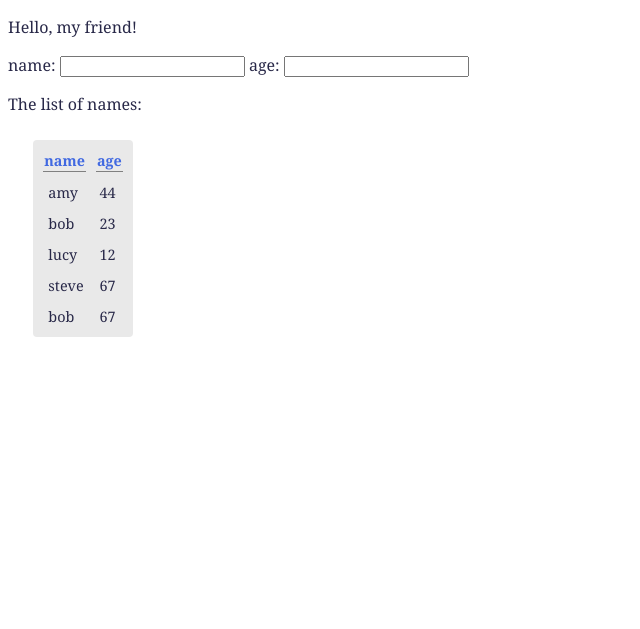
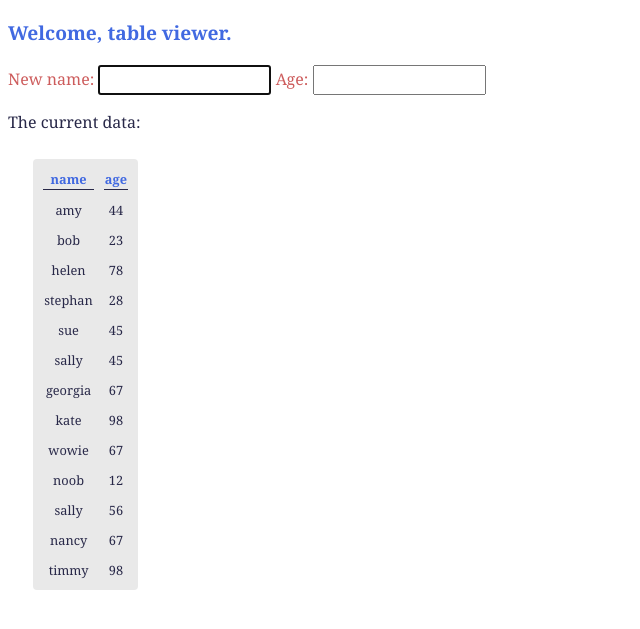
Before and after one commit to gusmairs/flask-app, a Flask app: page / in a window 1280 px wide. Shown: the top 629 px of the page, without its empty margins (0-640 px from the left). Run offline with Flask 2, Linux system fonts and the light colour scheme.

Commit message:
table view and entry working and clean, no templates

```diff
--- a/app.py
+++ b/app.py
@@ -3,22 +3,22 @@ import pandas as pd
 
 app = Flask(__name__, static_url_path='')
 
+def get_table():
+    names_df = pd.read_csv('names.txt')
+    tbl = names_df.to_html(border=0, index=False, escape=False)
+    return tbl
+
 @app.route('/')
 def index():
-    contacts = pd.read_csv('names.txt')
-    t = contacts.to_html(border=0, index=False, escape=True)
-    return render_template('index.html',
-                           message='Hello, my friend!',
-                           table=t)
+    return render_template('index.html')
+
+@app.route('/show', methods=['GET'])
+def show_table():
+    return jsonify({'table': get_table()})
 
 @app.route('/add', methods=['POST'])
-def add_name():
+def add_data():
     name, age = (request.json['name'], request.json['age'])
     with open('names.txt', 'a') as file:
         file.write(name + ',' + age + '\n')
-    contacts = pd.read_csv('names.txt')
-    t = contacts.to_html(border=0, index=False, escape=True)
-    return jsonify({'table': t})
-    # return render_template('index.html',
-    #                        message='New name added.',
-    #                        table=t)
+    return jsonify({'table': get_table()})
--- a/names.txt
+++ b/names.txt
@@ -1,6 +1,14 @@
 name,age
 amy,44
 bob,23
-lucy,12
-steve,67
-bob,67
+helen,78
+stephan,28
+sue,45
+sally,45
+georgia,67
+kate,98
+wowie,67
+noob,12
+sally,56
+nancy,67
+timmy,98
--- a/static/app.css
+++ b/static/app.css
@@ -3,8 +3,8 @@ html {
   color: #282848;
 }
 
-table.dataframe {
-  font-size: 0.9rem;
+table {
+  font-size: 0.8rem;
   margin: 2%;
   border-radius: 4px;
   border-spacing: 10px;
@@ -13,14 +13,26 @@ table.dataframe {
 
 th {
   color: royalblue;
-  font-style: normal;
   text-align: center;
-  border-bottom-width: 0.5px;
-  border-bottom-color: gray;
-  border-bottom-style: solid;
+  border-bottom: 1px solid #282848;
 }
 
 td {
-  text-align: left;
-  text-indent: 10%;
+  text-align: center;
 }
+
+#main {
+  font-size: 1.2rem;
+  color: royalblue;
+  font-weight: bold;
+}
+
+#name, #age {
+  height: 24px;
+  text-indent: 6px;
+  font-size: 0.8rem;
+}
+
+.label {
+  color: indianred;
+}
--- a/static/app.js
+++ b/static/app.js
@@ -5,18 +5,27 @@ add_name = function(n, a) {
         method: 'POST',
         data: JSON.stringify({'name': n, 'age': a}),
         success: function(resp) {
-            console.log('got it')
-            location.reload()
-            // $('#table_loc' ).load(resp)
+            $('#tbl').html(resp['table'])
         }
     })
 }
 
 $(document).ready(function() {
+    $.ajax({
+        url: '/show',
+        contentType: 'application/json',
+        method: 'GET',
+        success: function(resp) {
+            $('#tbl').html(resp['table'])
+            $('#name').focus()
+        }
+    })
     $('#age').on('keypress', function(e){
         if(e.which == 13) {
             add_name($('#name').val(),
                      $('#age').val())
+            $('#age').val('')
+            $('#name').val('').focus()
         }
     })
 })
--- a/templates/index.html
+++ b/templates/index.html
@@ -1,20 +1,21 @@
 <!DOCTYPE html>
 <html>
+
   <head>
-    <title>Flask Template Example</title>
+    <title>Flask jQuery Table Example</title>
     <link href='app.css' rel='stylesheet'>
     <script type="text/javascript" src="jquery.js"></script>
     <script type='text/javascript' src='app.js'></script>
   </head>
+
   <body>
+    <p id='main'>Welcome, table viewer.</p>
     <div>
-      <p>{{ message }}</p>
-      <div id='new_data'>
-        <span>name:</span> <input id='name'></input>
-        <span>age:</span> <input id='age'></input>
-      </div>
-      <p>The list of names:</p>
-      <div id='table_loc'>{{ table|safe }}</div>
+      <span class='label'>New name:</span> <input id='name'></input>
+      <span class='label'>  Age:</span> <input id='age'></input>
     </div>
+    <p>The current data:</p>
+    <div id='tbl'></div>
   </body>
+
 </html>
```
